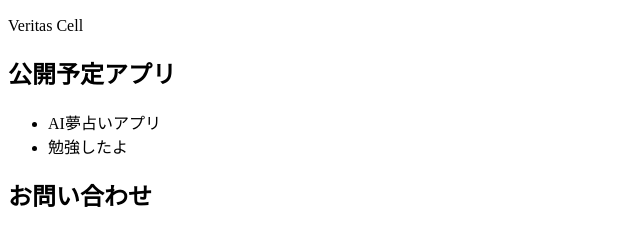
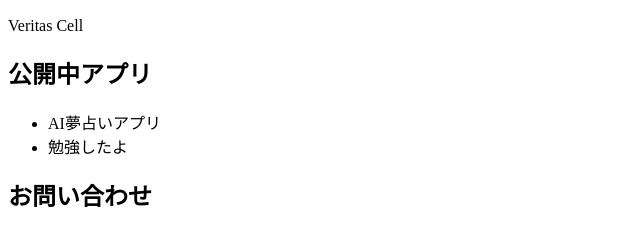
Before and after one commit to veritascellfm-web/veritas.cell.fmweb, a plain HTML site: page index.html in a window 1280 px wide. Shown: the part 162-391 px from the top of the page, 0-640 px from the left. Drawn offline with Linux system fonts and the light colour scheme.

Commit message:
Update index.html

```diff
--- a/index.html
+++ b/index.html
@@ -18,7 +18,7 @@ Veritas Cellは個人事業としてアプリ・ゲームの企画および開
 <h2>運営者</h2>
 <p>Veritas Cell</p>
 
-<h2>公開予定アプリ</h2>
+<h2>公開中アプリ</h2>
 <ul>
 <li>AI夢占いアプリ</li>
 <li>勉強したよ</li>
```
